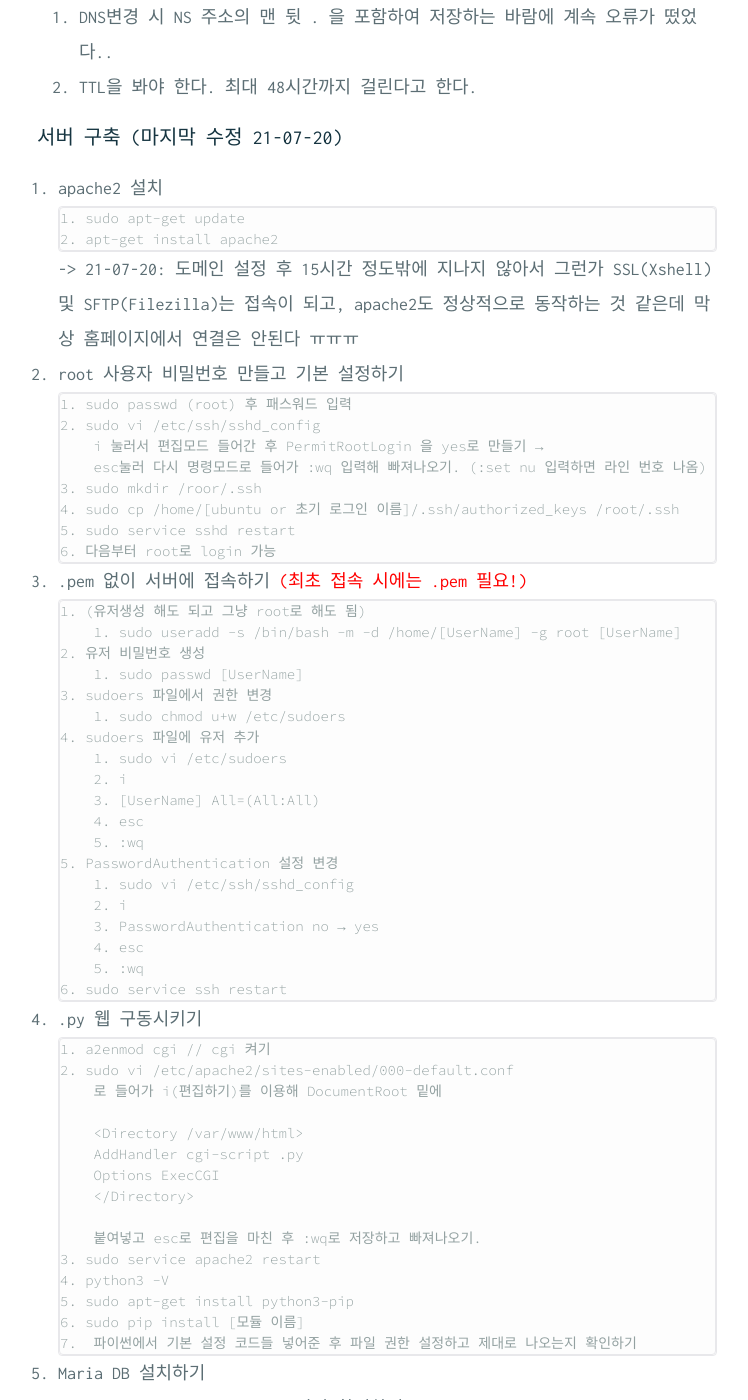
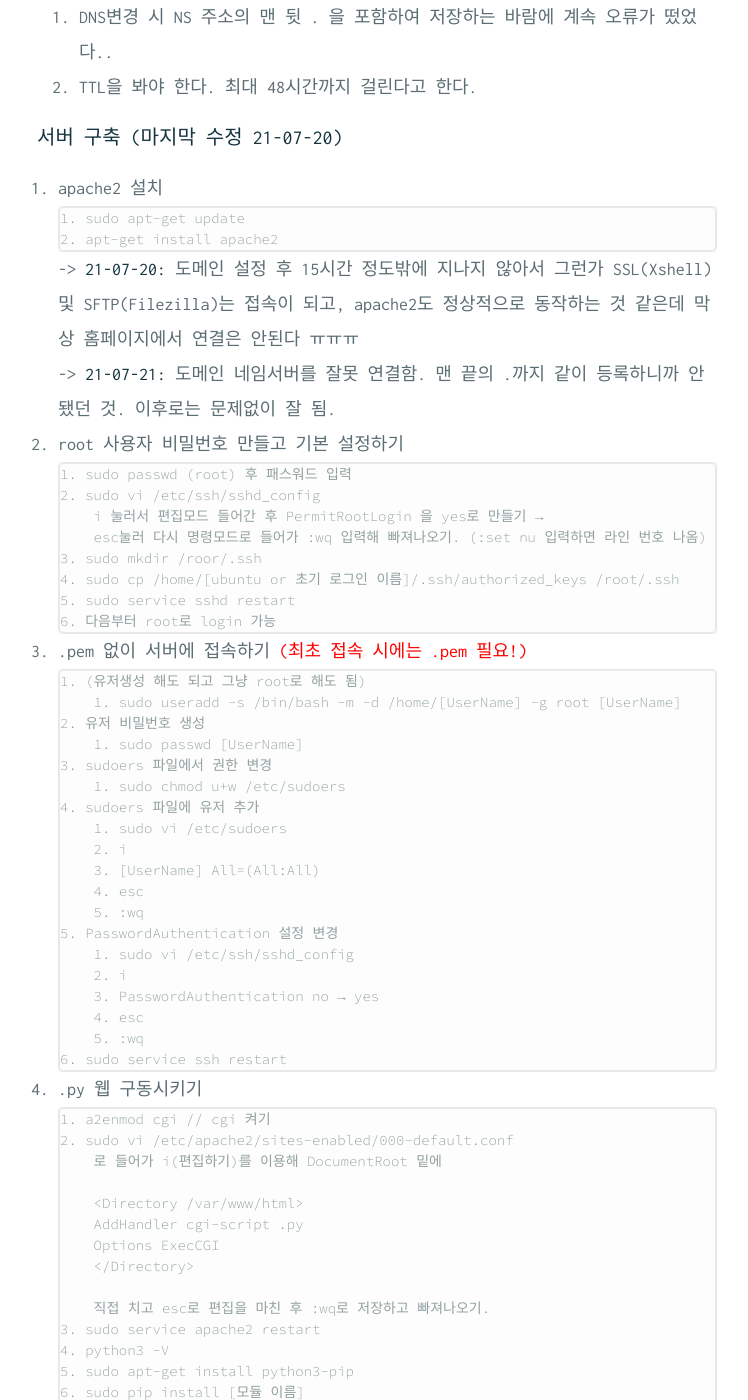
Before and after one commit to wijihye/wijihye.github.io, a Jekyll site: the page built from _posts/2021-07-20-[work]AWS_server_setting.md, in a window 1280 px wide and 1400 px high, scrolled down 682 px. Shown: the whole window, without its empty margins (263-1011 px from the left). Built offline with Jekyll 4.4.1, drawn with Linux system fonts in a browser that asks for light colours; some of the changed text lies outside the part shown.

Commit message:
modify post 21-07-20 and add post 21-07-23

````diff
--- a/_posts/2021-07-20-[work]AWS_server_setting.md
+++ b/_posts/2021-07-20-[work]AWS_server_setting.md
@@ -26,10 +26,10 @@ tags: [work, server, aws]
    1. sudo apt-get update
    2. apt-get install apache2
    ```
-
-   -> 21-07-20: 도메인 설정 후 15시간 정도밖에 지나지 않아서 그런가 SSL(Xshell) 및 SFTP(Filezilla)는 접속이 되고, apache2도 정상적으로 동작하는 것 같은데 막상 홈페이지에서 연결은 안된다 ㅠㅠㅠ
-
-
+    -> <strong>21-07-20:</strong> 도메인 설정 후 15시간 정도밖에 지나지 않아서 그런가 SSL(Xshell) 및 SFTP(Filezilla)는 접속이 되고, apache2도 정상적으로 동작하는 것 같은데 막상 홈페이지에서 연결은 안된다 ㅠㅠㅠ
+    <br>
+    -> <strong>21-07-21:</strong> 도메인 네임서버를 잘못 연결함. 맨 끝의 .까지 같이 등록하니까 안됐던 것. 이후로는 문제없이 잘 됨.
+    <br>
 
 2. root 사용자 비밀번호 만들고 기본 설정하기
 
@@ -82,7 +82,7 @@ tags: [work, server, aws]
        Options ExecCGI
        </Directory>
 
-       붙여넣고 esc로 편집을 마친 후 :wq로 저장하고 빠져나오기.
+       직접 치고 esc로 편집을 마친 후 :wq로 저장하고 빠져나오기.
    3. sudo service apache2 restart
    4. python3 -V
    5. sudo apt-get install python3-pip
@@ -106,3 +106,10 @@ tags: [work, server, aws]
       - SET PASSWORD FOR 'root'@'localhost' = PASSWORD('new_password');
       - FLUSH PRIVILEGES;
       ```
+
+6. 만약 service apache2 restart가 제대로 작동하지 않는다면
+    ```
+    4번에서 편집기를 이용해 친 내용을 붙여넣기하게 되면 운영체제 간에
+    특수문자를 표시하는 방법이 달라서 그럴 수 있으니 붙여넣기 말고 직접
+    쳐서 하기. -> 후에 다시 restart 해보고 service apache2 status
+    ```
````
Also changed, not shown: _posts/2021-07-23-[memo]AWS_server_setting.md (added, +28 -0 lines), Gemfile.lock.
